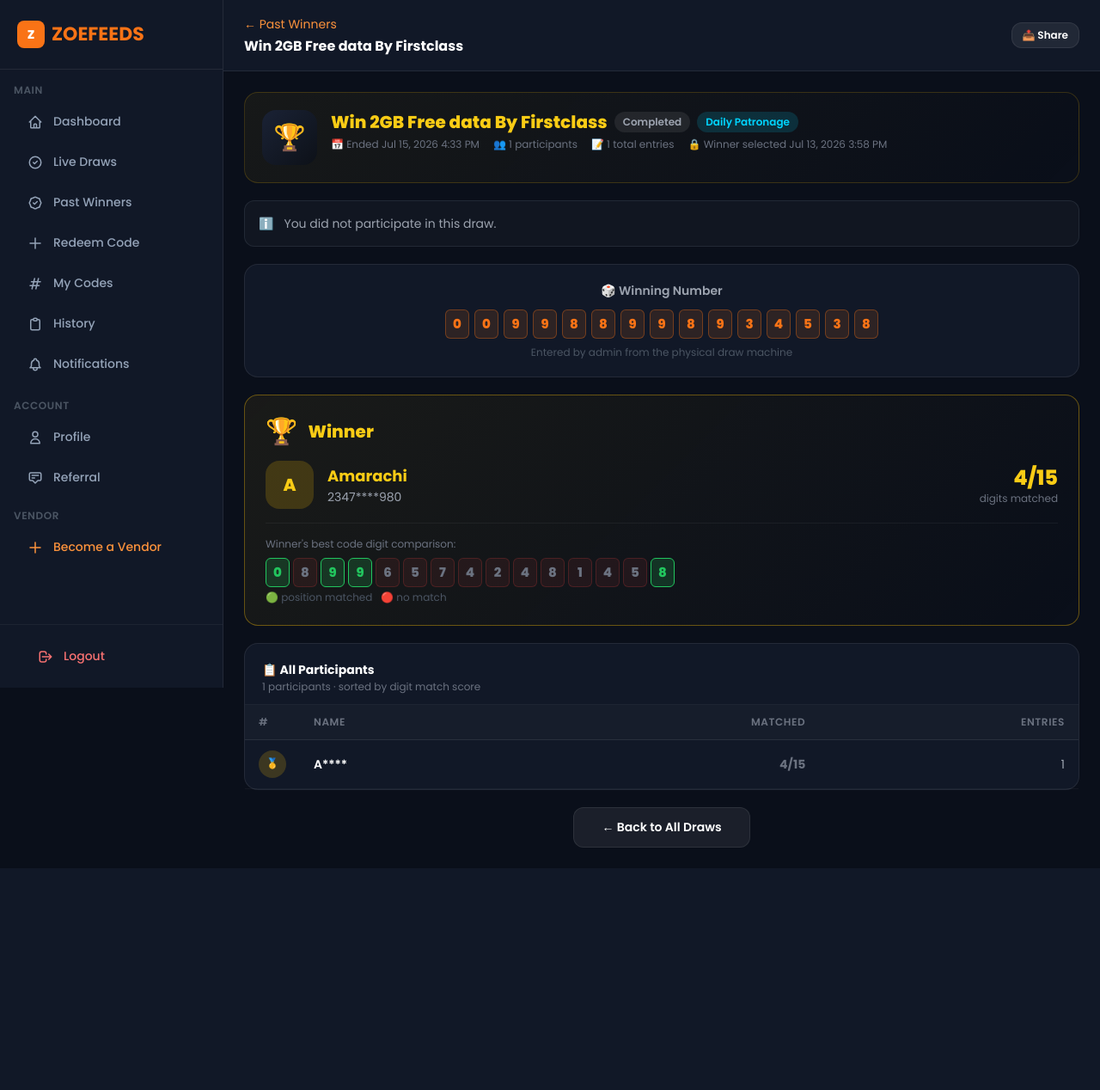
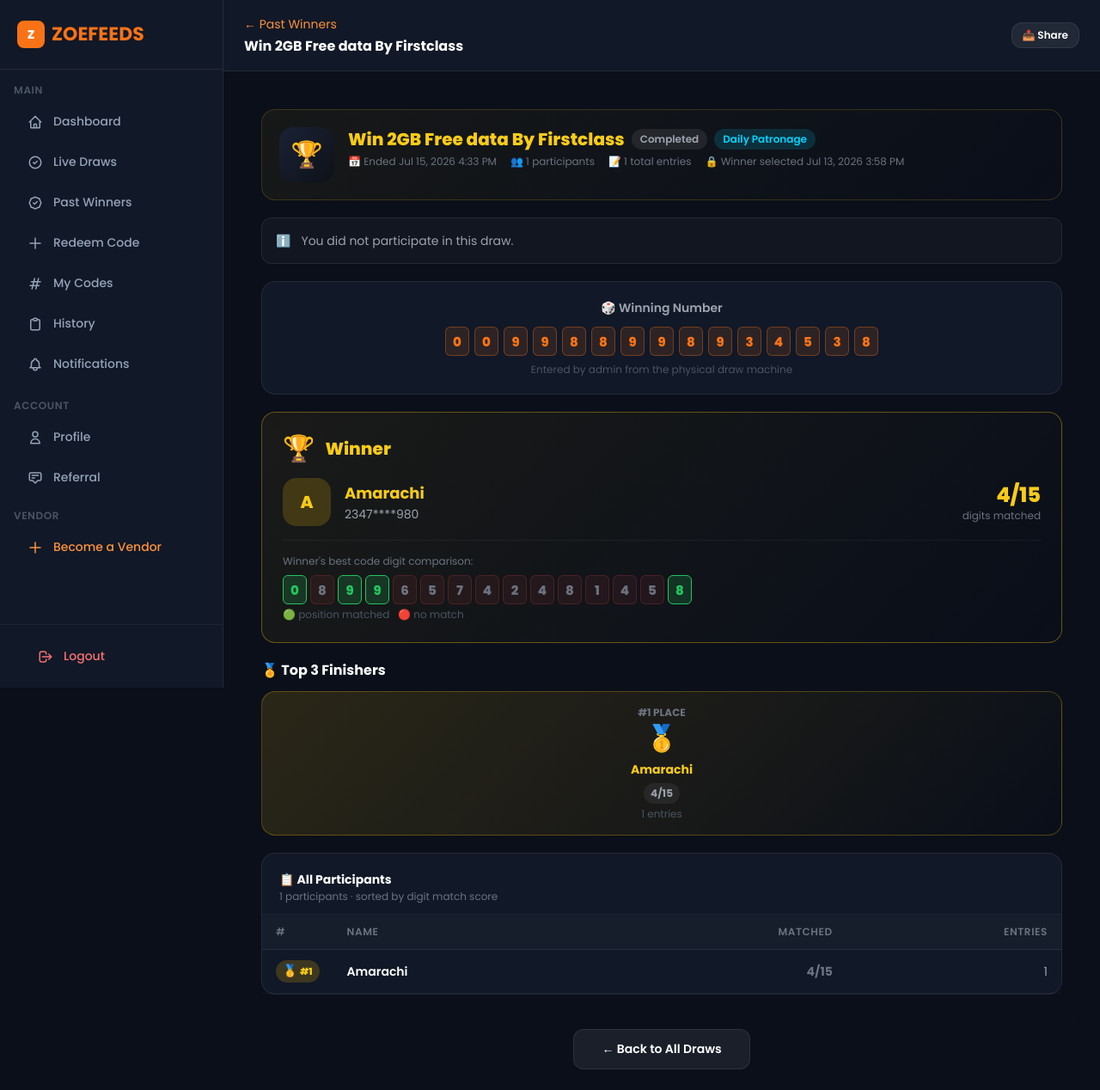
Before and after one commit to SPOTWEBDEV/zoefit, a PHP site: page /user/draw-detail.php?id=5 in a window 1280 px wide. Shown: the whole page at 86% size. Before the commit the page ends 1010 px from the top, so only its background shows below. Run offline with PHP 8.4, Linux system fonts and the light colour scheme; a user stored in the database is signed in; data comes from the database, SQL or seed files in the repository.

Commit message:
fixing the draw system and the referal

```diff
--- a/New Text Document.txt
+++ b/New Text Document.txt
@@ -1,2 +1,2 @@
-1: on the Redeem Code page , there are suppose to credit the referal
-2: on the draw-detail.php , the Top 3 Finishers and the table will not be check throught the draw ranking , because the previous draw ranking if show user that is not involve in the draw as the second place or third place. so the code that was used to select the winner , will br used in those page to select the winner and arrange user on the table base on the winner code
+1: on the user Redeem Code page , there are suppose to credit the referal
+2: on the draw-detail.php , the Top 3 Finishers and the table will not be check throught the draw ranking , because the previous draw ranking if show user that is not involve in the draw as the second place or third place. so the code that was used to select the winner , will be used in those page to select the winner and arrange user on the table base on the winner code
--- a/user/draw-detail.php
+++ b/user/draw-detail.php
@@ -4,16 +4,27 @@
 // logged-in user's row is highlighted and pinned at top.
 //
 // CHANGE LOG (this revision):
-//  - Participant ranking now comes from includes/draw-scoring.php::
-//    getDrawParticipantRanking(), the SAME function admin/select-winner.php
-//    uses. Positions here will always match what the admin saw live.
-//  - Gold/silver/bronze medal badges (🥇🥈🥉) and their highlight colors are
-//    now ONLY shown once the admin has officially confirmed a winner
-//    ($hasOfficialWinner). Before that, the "ranking" is just an unofficial
-//    entry-count-based ordering and is shown with plain numbers so it can't
-//    be mistaken for the real 1st/2nd/3rd place.
-//  - Added a "Share / Download" button that screenshots the result card
-//    with phone numbers masked, for posting on social media.
+//  - Top 3 Finishers is NO LONGER read from the draw_rankings table (a
+//    frozen snapshot written once, at confirm-time, by admin/select-winner.php).
+//    That table could drift from reality (e.g. it can only ever show 3 rows,
+//    and in the old buggy version even stored a bad user_id). Top 3 is now
+//    simply the first 3 entries of $scoredParticipants — the EXACT SAME
+//    array the "All Participants" table renders — so the two can never
+//    disagree about who's #1/#2/#3 again.
+//  - $scoredParticipants comes from includes/draw-scoring.php::
+//    getDrawParticipantRanking(), scored directly against draws.winning_code
+//    ("the code that was used to select the winner"), the SAME function
+//    admin/select-winner.php and admin/winners.php use.
+//  - Top 3 boxes render in strict rank order (box 1 = 1st place, box 2 =
+//    2nd place, box 3 = 3rd place).
+//  - All Participants rows always show a numeric "#N" position; the medal
+//    emoji (only once official) is shown ALONGSIDE the number, not instead
+//    of it.
+//  - Share/Download screenshot: #share-capture now has its own padding
+//    (previously it only inherited spacing from its parent, which
+//    html2canvas never captures, so exports looked cropped flush against
+//    the edges) and a fix for html2canvas silently dropping CSS
+//    flexbox/grid `gap`.
 require_once __DIR__ . '/../config/config.php';
 require_once __DIR__ . '/../config/database.php';
 require_once __DIR__ . '/../includes/draw-scoring.php';
@@ -52,27 +63,15 @@ $isLoggedIn     = (bool)$loggedInUserId;
 $hasOfficialWinner = !empty($draw['winner_uid']);
 $officialWinnerId  = $hasOfficialWinner ? (int)$draw['winner_uid'] : null;
 
-// ── Top 3 official rankings (only meaningful once the draw is conducted) ──
-$top3 = [];
-if ($hasOfficialWinner) {
-    $top3Stmt = $db->prepare(
-        "SELECT dr.rank_position, dr.matched_digits, dr.entries_count, dr.tiebreaker,
-                u.full_name, u.phone, u.id AS uid
-         FROM draw_rankings dr
-         JOIN users u ON u.id = dr.user_id
-         WHERE dr.draw_id = ?
-         ORDER BY dr.rank_position ASC"
-    );
-    $top3Stmt->execute([$drawId]); $top3 = $top3Stmt->fetchAll();
-}
-
-// ── ALL participants ranked ─────────────────────────────────
-// Uses the SAME scoring function as admin/select-winner.php so the position
-// numbers here are guaranteed to match what the admin saw while drawing.
-// $winningCode is null until the admin has entered it, so scoring naturally
-// stays inert (everyone scores 0 matches) until then.
+// ── ALL participants ranked, scored directly against the winning code ─────
+// This single computation feeds BOTH the "Top 3 Finishers" boxes and the
+// "All Participants" table below — they can never show different people
+// in different orders because they're reading the exact same array.
 $winningCode = $draw['winning_code'] ?? null;
 $scoredParticipants = getDrawParticipantRanking($db, $drawId, $winningCode);
+
+// Top 3 = first 3 rows of that same ranking (only meaningful once official).
+$top3 = $hasOfficialWinner ? array_slice($scoredParticipants, 0, 3) : [];
 
 // Find logged-in user's position.
 // IMPORTANT: this "position" is purely an informational leaderboard ranking
@@ -115,8 +114,10 @@ function maskName(string $name, bool $isMe = false): string {
     }, $parts));
 }
 
-// $hasOfficialWinner is threaded through so medal emoji/colors only ever
-// appear once the admin has actually confirmed a winner (correction #2).
+// $hasOfficialWinner is threaded through so medal emoji only ever appears
+// once the admin has actually confirmed a winner. The position NUMBER is
+// always shown — the medal is an extra decoration next to it, never a
+// replacement for it.
 function _renderParticipantRow(array $p, int $pos, bool $isMe, ?string $winningCode, bool $hasOfficialWinner): void {
     $showMedal = $hasOfficialWinner && $pos <= 3;
     $badgeClass = $showMedal
@@ -126,13 +127,14 @@ function _renderParticipantRow(array $p, int $pos, bool $isMe, ?string $winningC
     <tr class="<?= $isMe ? 'my-row' : '' ?>">
       <td class="px-4 py-3">
         <div class="pos-badge <?= $badgeClass ?>">
-          <?= $showMedal ? ['🥇','🥈','🥉'][$pos-1] : number_format($pos) ?>
+          <?php if ($showMedal): ?><span class="pos-badge-medal"><?= ['🥇','🥈','🥉'][$pos-1] ?></span><?php endif; ?>
+          <span>#<?= number_format($pos) ?></span>
         </div>
       </td>
       <td class="px-4 py-3">
         <div class="flex items-center gap-2">
           <div class="font-semibold text-sm <?= $isMe ? 'text-orange-400' : 'text-white' ?>">
-            <?= e($isMe ? $p['full_name'] : maskName($p['full_name'])) ?>
+            <?= e($p['full_name']) ?>
           </div>
           <?php if ($isMe): ?>
           <span class="text-xs bg-orange-500/20 border border-orange-500/30 text-orange-400 rounded-full px-1.5 py-0.5 font-bold">You</span>
@@ -168,9 +170,20 @@ function _renderParticipantRow(array $p, int $pos, bool $isMe, ?string $winningC
     code { font-family: 'Courier New', monospace !important; }
 
     /* Digit comparison slots */
+    /* NOTE on centering: this uses line-height = height instead of flexbox
+       align-items to vertically center the digit. html2canvas (used by the
+       Share/Download button below) does not reliably center a raw text
+       node inside a `display:flex; align-items:center` box — the text
+       renders low, near the bottom of the box, in the exported image even
+       though it looks perfectly centered in the live browser. Line-height
+       centering is plain text layout (no flexbox involved), so it exports
+       correctly. This is a general fix: the same swap should be applied to
+       any other small fixed-height box that centers a single line of text
+       and needs to survive a screenshot export. */
     .digit-slot {
-      display: inline-flex; align-items: center; justify-content: center;
-      width: 28px; height: 34px; border-radius: 6px;
+      display: inline-block;
+      width: 28px; height: 34px; line-height: 34px;
+      border-radius: 6px; text-align: center; vertical-align: top;
       font-size: 15px; font-weight: 900;
       font-family: 'Courier New', monospace;
       border: 1.5px solid rgba(255,255,255,.08);
@@ -190,11 +203,25 @@ function _renderParticipantRow(array $p, int $pos, bool $isMe, ?string $winningC
     .my-row td { border-top: 1px solid rgba(249,115,22,.2) !important; border-bottom: 1px solid rgba(249,115,22,.2) !important; }
     .my-row td:first-child { border-left: 3px solid #f97316; }
 
-    /* Position badge */
+    /* Position badge — pill shape so it can hold "#N" alone or "🥇 #N" */
     .pos-badge {
-      width: 32px; height: 32px; border-radius: 50%;
-      display: flex; align-items: center; justify-content: center;
-      font-size: .72rem; font-weight: 900; flex-shrink: 0;
+      min-width: 32px; height: 26px;
+      padding: 0 8px;
+      border-radius: 999px;
+      display: inline-flex; align-items: center; justify-content: center; gap: 3px;
+      font-size: .7rem; font-weight: 900; flex-shrink: 0; white-space: nowrap;
+    }
+    .pos-badge-medal { font-size: .85rem; line-height: 1; }
+
+    /* ── Share-capture container ─────────────────────────────
+       Its own padding so the exported screenshot has breathing room —
+       previously this div had none and only inherited spacing from its
+       parent, which html2canvas never sees, making the export look
+       cropped flush against the edges. */
+    #share-capture {
+      padding: 20px;
+      background: #0a0f1a;
+      border-radius: 16px;
     }
   </style>
 </head>
@@ -364,42 +391,39 @@ function _renderParticipantRow(array $p, int $pos, bool $isMe, ?string $winningC
       </div>
 
       <!-- ── TOP 3 PODIUM ─────────────────────────────────── -->
+      <!-- $top3 = array_slice($scoredParticipants, 0, 3) — the EXACT SAME
+           array the "All Participants" table below renders. Box 1 = 1st
+           place, box 2 = 2nd place, box 3 = 3rd place, always in that
+           strict rank order. -->
       <?php if ($top3): ?>
       <div class="mb-5">
         <h2 class="font-bold text-base mb-3 flex items-center gap-2">🏅 Top 3 Finishers</h2>
-        <div class="grid grid-cols-3 gap-3">
+        <div class="grid gap-3" style="grid-template-columns: repeat(<?= max(count($top3),1) ?>, minmax(0,1fr));">
           <?php
           $podiumMeta = [
             1 => ['🥇','podium-1','text-yellow-400'],
             2 => ['🥈','podium-2','text-gray-300'],
             3 => ['🥉','podium-3','text-orange-300'],
           ];
-          // Desktop order: 2-1-3
-          $ordered = [];
-          foreach ([2,1,3] as $pos) {
-              foreach ($top3 as $r) {
-                  if ($r['rank_position'] === $pos) { $ordered[] = $r; break; }
-              }
-          }
-          foreach ($ordered as $r):
-              $pm    = $podiumMeta[$r['rank_position']] ?? $podiumMeta[3];
+          foreach ($top3 as $idx => $r):
+              $rankPos = $idx + 1;
+              $pm    = $podiumMeta[$rankPos] ?? $podiumMeta[3];
               $isMe  = $isLoggedIn && (int)$r['uid'] === (int)$loggedInUserId;
           ?>
-          <div class="<?= $pm[1] ?> rounded-2xl p-4 text-center
-                      <?= $r['rank_position']===1?'sm:order-2':($r['rank_position']===2?'sm:order-1':'sm:order-3') ?>
-                      <?= $isMe?'ring-2 ring-orange-500':'' ?>">
+          <div class="<?= $pm[1] ?> rounded-2xl p-4 text-center <?= $isMe?'ring-2 ring-orange-500':'' ?>">
             <?php if ($isMe): ?><div class="text-xs text-orange-400 font-bold mb-1">← You</div><?php endif; ?>
+            <div class="text-xs text-gray-500 font-bold mb-1">#<?= $rankPos ?> PLACE</div>
             <div class="text-3xl mb-2"><?= $pm[0] ?></div>
             <div class="font-bold <?= $pm[2] ?> text-sm mb-0.5">
               <?= e($r['full_name']) ?>
             </div>
             <div class="inline-flex items-center gap-1 px-2 py-1 rounded-full text-xs font-bold mt-1"
                  style="background:rgba(255,255,255,.06)">
-              <span class="<?= $r['matched_digits']>=10?'text-green-400':($r['matched_digits']>=5?'text-yellow-400':'text-gray-400') ?>">
-                <?= $r['matched_digits'] ?>/15
+              <span class="<?= $r['matched']>=10?'text-green-400':($r['matched']>=5?'text-yellow-400':'text-gray-400') ?>">
+                <?= $r['matched'] ?>/15
               </span>
             </div>
-            <div class="text-xs text-gray-600 mt-1"><?= $r['entries_count'] ?> entries</div>
+            <div class="text-xs text-gray-600 mt-1"><?= $r['entry_count'] ?> entries</div>
           </div>
           <?php endforeach; ?>
         </div>
@@ -526,15 +550,83 @@ document.addEventListener('DOMContentLoaded', function () {
 // ── Share / Download screenshot ─────────────────────────────
 // Phone numbers on this page are already masked server-side
 // (maskPhoneDigits) wherever they're shown, so no extra client-side
-// masking is required before capture — this just downloads the card
-// as an image the user can post on social media.
+// masking is required before capture.
+//
+// html2canvas does not support CSS flexbox/grid `gap` — it silently
+// renders those containers with zero spacing between children, which is
+// why digit boxes/badges looked cramped in exported images even though
+// #share-capture now has its own padding. This walks the CLONED document
+// html2canvas builds for rendering (never the live page) and converts any
+// gap-based flex/grid container into margin-based spacing instead.
+function fixGapForCapture(clonedDoc) {
+  const view = clonedDoc.defaultView || window;
+  const all = clonedDoc.body ? clonedDoc.body.querySelectorAll('*') : [];
+  all.forEach(function (el) {
+    const cs = view.getComputedStyle(el);
+    const display = cs.display;
+    if (display !== 'flex' && display !== 'inline-flex' && display !== 'grid' && display !== 'inline-grid') return;
+
+    const rowGap = parseFloat(cs.rowGap) || 0;
+    const colGap = parseFloat(cs.columnGap) || 0;
+    if (rowGap <= 0 && colGap <= 0) return;
+
+    el.style.gap = '0px';
+    el.style.rowGap = '0px';
+    el.style.columnGap = '0px';
+
+    Array.from(el.children).forEach(function (child, idx, arr) {
+      if (colGap > 0 && idx < arr.length - 1) {
+        child.style.marginRight = ((parseFloat(view.getComputedStyle(child).marginRight) || 0) + colGap) + 'px';
+      }
+      if (rowGap > 0) {
+        child.style.marginBottom = ((parseFloat(view.getComputedStyle(child).marginBottom) || 0) + rowGap) + 'px';
+      }
+    });
+  });
+}
+
+// Safety net for the SAME html2canvas bug described above, applied
+// automatically: any element whose only content is plain text (no child
+// elements — so this naturally skips multi-part badges like .pos-badge,
+// which has separate medal/number spans that need to stay side-by-side)
+// and that uses `display:flex; align-items:center` gets converted to
+// line-height centering just for the captured clone. This catches any
+// similar box that gets added later without someone remembering to apply
+// the CSS-level fix above.
+function fixTextVerticalCenterForCapture(clonedDoc) {
+  const view = clonedDoc.defaultView || window;
+  const all = clonedDoc.body ? clonedDoc.body.querySelectorAll('*') : [];
+  all.forEach(function (el) {
+    if (el.children.length > 0) return; // only pure-text leaf boxes
+    const text = el.textContent.trim();
+    if (!text) return;
+    const cs = view.getComputedStyle(el);
+    if (cs.display.indexOf('flex') === -1) return;
+    if (cs.alignItems !== 'center') return;
+    const h = el.getBoundingClientRect().height || parseFloat(cs.height) || 0;
+    if (!h) return;
+    el.style.display = 'block';
+    el.style.lineHeight = h + 'px';
+    el.style.textAlign = 'center';
+  });
+}
+
 function downloadResultImage() {
   const target = document.getElementById('share-capture');
   const btn = event ? event.currentTarget : null;
   const originalLabel = btn ? btn.innerHTML : null;
   if (btn) { btn.innerHTML = '⏳ Preparing…'; btn.disabled = true; }
 
-  html2canvas(target, { backgroundColor: '#0a0f1a', scale: 2, useCORS: true }).then(canvas => {
+  html2canvas(target, {
+    backgroundColor: '#0a0f1a',
+    scale: 2,
+    useCORS: true,
+    letterRendering: true,
+    onclone: function (clonedDoc) {
+      fixGapForCapture(clonedDoc);
+      fixTextVerticalCenterForCapture(clonedDoc);
+    }
+  }).then(canvas => {
     const link = document.createElement('a');
     link.download = 'draw-result-<?= $drawId ?>.png';
     link.href = canvas.toDataURL('image/png');
--- a/user/redeem.php
+++ b/user/redeem.php
@@ -79,6 +79,12 @@ async function redeemCode() {
     Modal.open('success-modal');
     document.getElementById('code-input').value = '';
     updateCodeDisplay();
+
+    // Referral reward check: if this is the referred user's redemption
+    // that unlocks their referrer's free code, this grants it and logs it
+    // to audit_logs. No-op if not applicable — never blocks the redeem
+    // flow above, so its result/errors are intentionally ignored here.
+    ZF.post('<?= APP_URL ?>/ajax/referral-credit.php', {}).catch(() => {});
   } catch (e) {
     Toast.error(e.message || 'Redemption failed');
   } finally {
```
Also changed, not shown: admin/winners.php (+48 -40 lines), ajax/referral-credit.php (added, +29 -0 lines).
